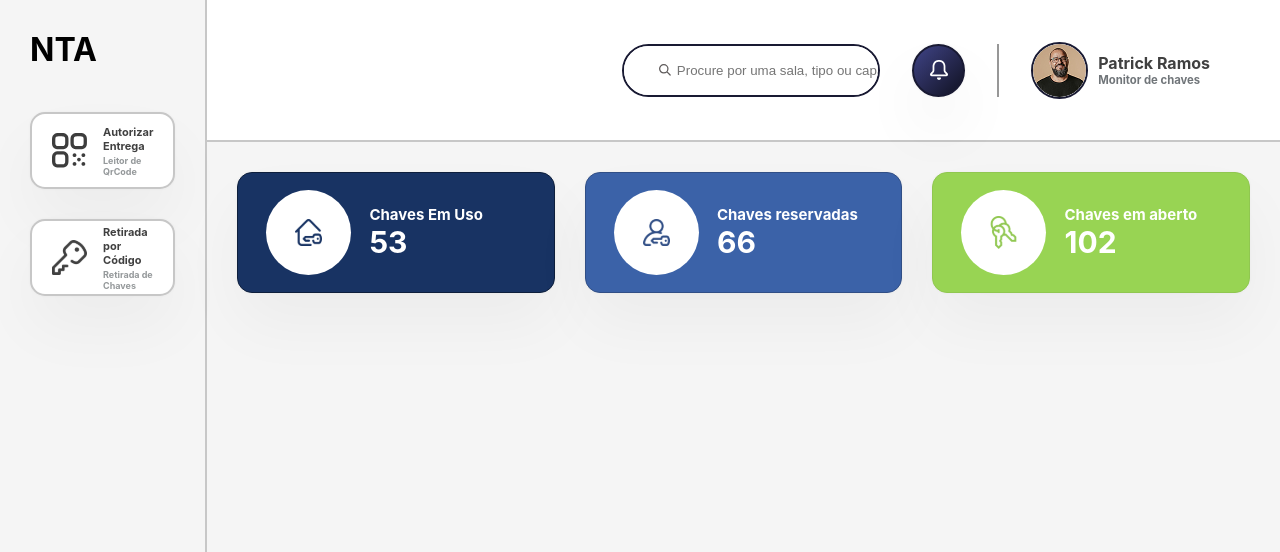
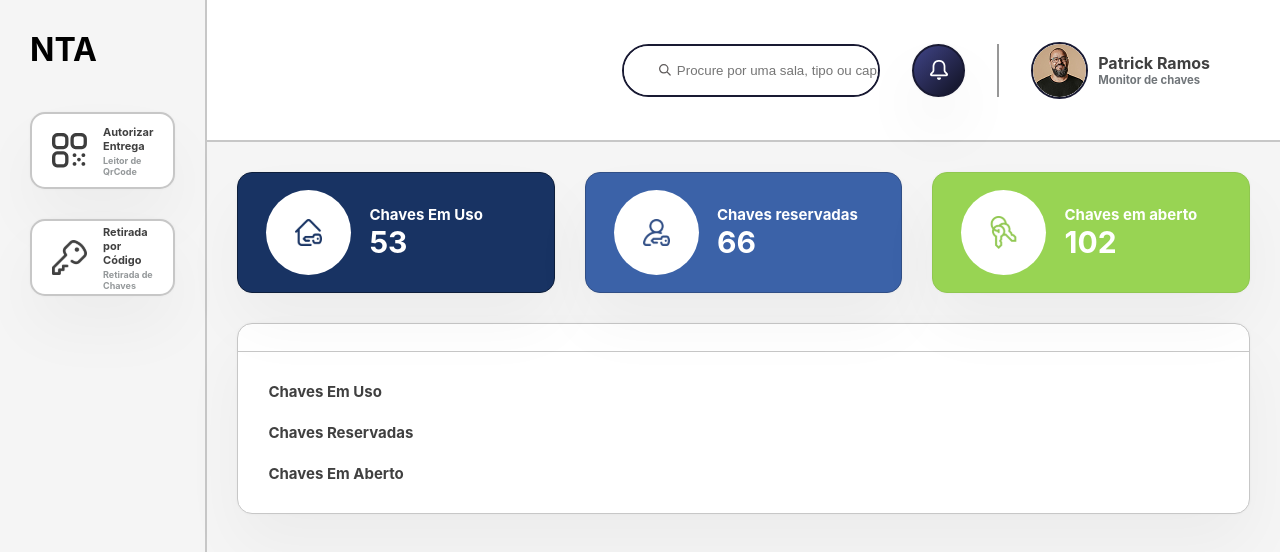
Before and after one commit to netoodev/nta-app, a React (Create React App) app: page / in a window 1280 px wide. Shown: the top 552 px of the page. Built offline with nearby package versions, Linux system fonts and the light colour scheme.

Commit message:
Painel administrador de chaves

```diff
--- a/src/App.css
+++ b/src/App.css
@@ -1,6 +1,6 @@
 .main-container {
   width: 100%;
-  height: 100vh;
+  height: 100%;
 
   background-color: var(--gray-bg);
   display: flex;
@@ -8,7 +8,7 @@
 
 .right-container {
   width: 100%;
-  height: 100vh;
+  height: 100%;
 
   display: flex;
   flex-direction: column;
@@ -29,3 +29,39 @@
   align-items: center;
   gap: 30px;
 }
+
+.keys-content {
+  width: 100%;
+  min-height: 100px;
+
+  margin-top: 30px;
+
+  background-color: var(--white);
+
+  border: 1px solid #C7C7C7;
+  border-radius: 15px;
+
+  box-shadow: 0px 0px 2px 1px #00000005, 0px 32px 64px #0000000a;
+}
+
+.top-divider {
+  background-color: #C7C7C7;
+  width: 100%;
+  height: 1px;
+  margin-top: 27px;
+}
+
+.keys-content-wrapper {
+  width: 100%;
+  padding: 30px;
+
+  display: flex;
+  flex-direction: column;
+  gap: 22px;
+}
+
+.keys-content-section-title {
+  font-size: 15px;
+  font-weight: bold;
+  color: var(--light-black);
+}
--- a/src/App.js
+++ b/src/App.js
@@ -37,6 +37,23 @@ function App() {
             <InfoCard img={reservedKeyIc} style={infoCardPurple} title="Chaves reservadas" number="66"/>
             <InfoCard img={openKeyIc} style={infoCardGreen} title="Chaves em aberto" number="102"/>
           </div>
+          <div className="keys-content">
+            <div className='top-divider'></div>
+            <div className='keys-content-wrapper'>
+              <div className='keys-content-section'>
+                  <h4 className='keys-content-section-title'>Chaves Em Uso</h4>
+
+              </div>
+              <div className='keys-content-section'>
+                  <h4 className='keys-content-section-title'>Chaves Reservadas</h4>
+
+              </div>
+              <div className='keys-content-section'>
+                  <h4 className='keys-content-section-title'>Chaves Em Aberto</h4>
+
+              </div>
+            </div>
+          </div>
         </div>
       </div>
     </div>
--- a/src/components/Sidebar/sidebar.css
+++ b/src/components/Sidebar/sidebar.css
@@ -10,7 +10,8 @@
 .sidebar {
   width: 18%;
   max-width: 982px;
-  height: 100vh;
+  height: auto;
+  min-height: 100vh;
   background-color: var(--gray-bg);
   border-right: 2px solid var(--dark-gray);
 }
```
